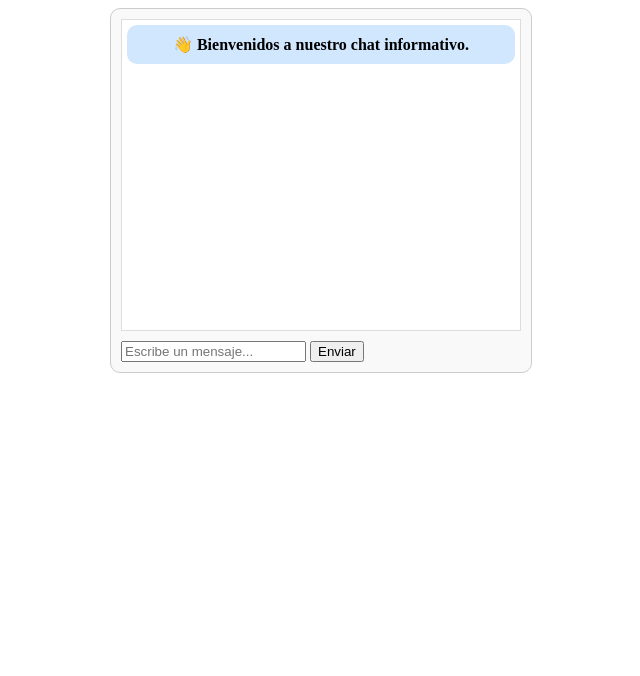
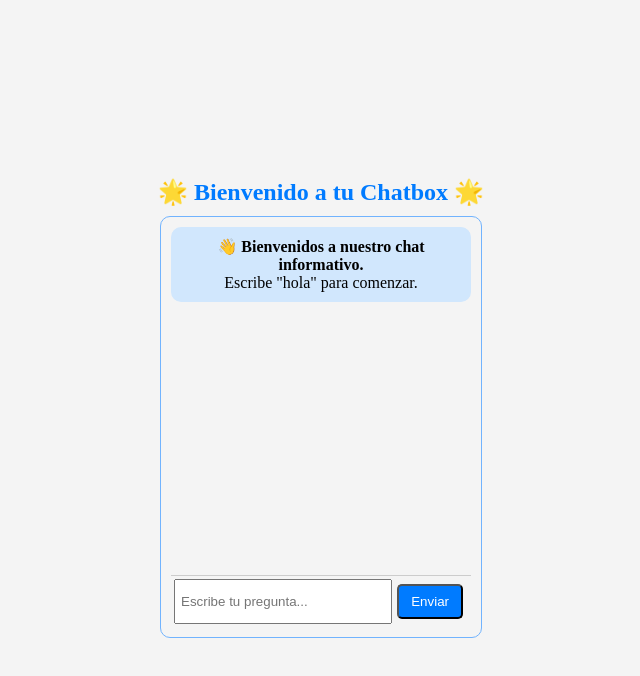
Before and after one commit to DiegoFerSuescun/ChatBox, a plain HTML site: page Chatbox.html in a window 1280 px wide. Shown: the whole page, without its empty margins (319-959 px from the left). Drawn offline with Linux system fonts and the light colour scheme.

Commit message:
update de preguntas en chatbox

```diff
--- a/Chatbox.html
+++ b/Chatbox.html
@@ -1,45 +1,95 @@
 <!DOCTYPE html>
 <html lang="es">
 <head>
-    <meta charset="UTF-8" />
-    <meta name="viewport" content="width=device-width, initial-scale=1.0" />
-    <title>Chat Informativo</title>
+    <meta charset="UTF-8">
+    <meta name="viewport" content="width=device-width, initial-scale=1.0">
+    <title>Chatbot con Preguntas</title>
     <style>
-      #chatContainer {
-        width: 400px;
-        margin: auto;
+        body {
+            display: flex;
+            display: flex;
+            justify-content: center;
+            align-items: center;
+            height: 100vh;
+            margin: 0;
+            background-color: #f4f4f4;
+        }
+        .chat-container {
+            width: 300px;
+            height: 400px;
             border: 1px solid #ccc;
+            display: flex;
+            flex-direction: column;
+            justify-content: space-between;
+            border-radius: 10px;
+            border-color: rgb(113, 179, 254);
             padding: 10px;
-        border-radius: 10px;
-        background-color: #f9f9f9;
         }
-      #messages {
-        height: 300px;
+        .messages {
+            flex-grow: 1;
             overflow-y: auto;
-        border: 1px solid #ddd;
+            border-bottom: 1px solid #ccc;
+            padding-bottom: 10px;
+        }
+        .input-area {
+            display: flex;
+            padding: 3px;
+        }
+        input {
+            flex-grow: 1;
             padding: 5px;
-        margin-bottom: 10px;
-        background: white;
+        }
+        button {
+            padding: 5px;
+            cursor: pointer;
         }
         .question {
-        color: blue;
+            display: block;
+            margin: 5px 0;
+            padding: 5px;
+            background-color: #f0f0f0;
+            border: 1px solid #ccc;
             cursor: pointer;
-        margin: 5px 0;
-      }
-      .question:hover {
-        text-decoration: underline;
         }
         .option {
             display: inline-block;
             margin: 5px;
-        padding: 5px 10px;
-        background-color: lightgray;
+            padding: 8px 12px;
+            background-color: #007bff;
+            color: white;
             border-radius: 5px;
             cursor: pointer;
+            text-align: center;
         }
         .option:hover {
-        background-color: gray;
+            background-color: #0056b3;
+        }
+        .welcome-title {
+            font-size: 24px;
+            font-weight: bold;
+            text-align: center;
+            color: #007bff;
+            margin-bottom: 10px;
+        }
+        .container {
+            display: flex;
+            flex-direction: column;
+            align-items: center;
+            justify-content: center;
+            height: 100vh;
+        }
+        .buttonsend{
+            display: inline-block;
+            margin: 5px;
+            padding: 8px 12px;
+            background-color: #007bff;
             color: white;
+            border-radius: 5px;
+            cursor: pointer;
+            text-align: center;
+        }
+        .buttonsend:hover{
+            background-color: #0056b3;
         }
     </style>
     <script async src="https://www.googletagmanager.com/gtag/js?id=G-GQHGSVRY5F"></script>
@@ -47,47 +97,43 @@
         window.dataLayer = window.dataLayer || [];
         function gtag(){dataLayer.push(arguments);}
         gtag('js', new Date());
-
         gtag('config', 'G-GQHGSVRY5F');
       </script>
 </head>
 <body>
-    <div id="chatContainer">
-      <div id="messages"></div>
-      <input type="text" id="userInput" placeholder="Escribe un mensaje..." />
-      <button onclick="sendMessage()">Enviar</button>
+    <div class="container">
+        <h1 class="welcome-title">🌟 Bienvenido a tu Chatbox 🌟</h1>
+        <div class="chat-container">
+            <div class="messages" id="messages"></div>
+            <div class="input-area">
+                <input type="text" id="userInput" placeholder="Escribe tu pregunta...">
+                <button onclick="sendMessage()" class="buttonsend">Enviar</button>
+            </div>
+        </div>
     </div>
 
 <script>
     const respuestas = {
-        "¿Qué es la Dermis Acelular Glicerolizada (DAG)?":
-          "Es un tejido biológico procesado que se obtiene a partir de la piel humana donada. Ha sido sometida a procesos de acelularización (eliminación de células para reducir el riesgo de rechazo inmunológico) y glicerolización (preservación en glicerol para mantener su estructura y funcionalidad). La DAG se utiliza en medicina regenerativa para tratar quemaduras, heridas crónicas y en cirugía reconstructiva.",
-        "¿Cuáles son los componentes de la DAG y cómo se obtiene?":
-          "Está compuesta principalmente por la matriz extracelular de la dermis, que incluye colágeno, elastina y otras proteínas estructurales.<br><br>Se obtiene a través de los siguientes pasos:<br>1. La piel es donada por individuos fallecidos que cumplen con los criterios de selección.<br>2. Se eliminan las células de la piel mediante procesos químicos y enzimáticos, dejando solo la matriz extracelular.<br>3. La matriz acelular se preserva en una solución de glicerol para mantener su integridad y funcionalidad.",
-        "¿En que consisten los procesos de glicerolización y acelularizacion?":
-          "-<strong>Acelularización:</strong> Es un proceso en el que se eliminan las células de la piel donada, dejando solo la matriz extracelular.<br> -<strong>Glicerolización</strong>: Es un método de preservación en el que la matriz acelular se sumerge en una solución de glicerol ",
-        "¿Cuáles son los usos clínicos de la DAG?":
-          "-Reconstrucción de quemaduras<br>-Reparación de heridas crónicas<br>- Cirugía reconstructiva<br>-Cirugía periodontal",
-        "¿En que reparaciones de heridas crónicas?":
-          "Se aplica en úlceras diabéticas o heridas que no cicatrizan, estimulando la formación de nuevo tejido.",
-        "¿Cómo se utiliza en la reconstrucción de quemaduras?":
-          ": Se coloca sobre la zona quemada para promover la regeneración de la piel y reducir la pérdida de líquidos",
-        "¿Cuál es su uso en la cirugía periodontal?":
-          "Ayuda a regenerar encías y tejidos de soporte en pacientes con enfermedades periodontales.",
-        "¿Cuáles son los beneficios?":
-          "-Reduce el riesgo de rechazo inmunológico<br>-Promueve la regeneración tisular.<br>-Es versátil en aplicaciones médicas.",
-        "¿Cuáles son riesgos de la DAG en cada aplicación?":
-          "Posibilidad de infección o reacción alérgica (aunque son poco frecuentes debido a los rigurosos controles de calidad).",
-        "¿Qué papel juegan los bancos de tejidos en la obtención y procesamiento de la DAG?":
-          "Los bancos de tejidos, como el Banco de Tejidos del IDCBIS en Colombia, son responsables de:<br>-Obtención: Recolectar piel de donantes fallecidos que cumplen con los criterios de selección.<br>-Procesamiento: Realizar los procesos de acelularización y glicerolización para preparar la DAG. <br>-Almacenamiento: Preservar los tejidos en condiciones óptimas para su uso clínico <br>-Distribución: Garantizar que los tejidos lleguen a los centros médicos que los necesitan",
-        "¿Cómo es el proceso de donación de piel?":
-          "<br>-Identificación del donante: Personas fallecidas que cumplen con los criterios médicos y legales. <br>-Extracción: La piel se extrae en un ambiente estéril y se envía al banco de tejidos.<br>-Procesamiento: La piel se somete a acelularización y glicerolización para convertirse en DAG.",
-        "¿Qué requisitos se necesitan para ser donante?":
-          "<br>-No tener enfermedades infecciosas como VIH, hepatitis B o C. <br>-No padecer cáncer o enfermedades degenerativas. <br> -Contar con el consentimiento familiar o haber manifestado en vida la voluntad de ser donante.",
-        "¿La donación de piel duele o afecta al donante?":
-          "No, la donación de piel se realiza después del fallecimiento, por lo que no causa dolor ni afecta al donante. Es un acto altruista que puede salvar vidas y mejorar la calidad de vida de muchas personas.",
-        "¿Puedo ser donante de piel en vida?":
-          "No, la donación de piel solo se realiza a partir de donantes fallecidos. Sin embargo, puedes manifestar en vida tu voluntad de ser donante y registrar tu decisión en el <strong>Registro Nacional de Donantes</strong>.",
+        "¿Qué es la Dermis Acelular Glicerolizada (DAG)?": "Es un tejido biológico procesado que se obtiene a partir de la piel humana donada. Ha sido sometida a procesos de acelularización (eliminación de células para reducir el riesgo de rechazo inmunológico) y glicerolización (preservación en glicerol para mantener su estructura y funcionalidad). La DAG se utiliza en medicina regenerativa para tratar quemaduras, heridas crónicas y en cirugía reconstructiva.",
+        "¿Cuáles son los componentes de la DAG y cómo se obtiene?": "Está compuesta principalmente por la matriz extracelular de la dermis, que incluye colágeno, elastina y otras proteínas estructurales.<br><br>Se obtiene a través de los siguientes pasos:<br>1. La piel es donada por individuos fallecidos que cumplen con los criterios de selección.<br>2. Se eliminan las células de la piel mediante procesos químicos y enzimáticos, dejando solo la matriz extracelular.<br>3. La matriz acelular se preserva en una solución de glicerol para mantener su integridad y funcionalidad.",
+        "¿En que consisten los procesos de glicerolización y acelularizacion?" : "-<strong>Acelularización:</strong> Es un proceso en el que se eliminan las células de la piel donada, dejando solo la matriz extracelular.<br> -<strong>Glicerolización</strong>: Es un método de preservación en el que la matriz acelular se sumerge en una solución de glicerol ",
+        "¿Cuáles son los usos clínicos de la DAG?": "-Reconstrucción de quemaduras<br>-Reparación de heridas crónicas<br>- Cirugía reconstructiva<br>-Cirugía periodontal",
+        "¿En que reparaciones de heridas crónicas?": "Se aplica en úlceras diabéticas o heridas que no cicatrizan, estimulando la formación de nuevo tejido.",
+        "¿Cómo se utiliza en la reconstrucción de quemaduras?" : ": Se coloca sobre la zona quemada para promover la regeneración de la piel y reducir la pérdida de líquidos",
+        "¿Cuál es su uso en la cirugía periodontal?": "Ayuda a regenerar encías y tejidos de soporte en pacientes con enfermedades periodontales.",
+        "¿Cuáles son los beneficios?": "-Reduce el riesgo de rechazo inmunológico<br>-Promueve la regeneración tisular.<br>-Es versátil en aplicaciones médicas.",
+        "¿Cuáles son riesgos de la DAG en cada aplicación?": "Posibilidad de infección o reacción alérgica (aunque son poco frecuentes debido a los rigurosos controles de calidad).",
+        "¿Qué papel juegan los bancos de tejidos en la obtención y procesamiento de la DAG?": "Los bancos de tejidos, como el Banco de Tejidos del IDCBIS en Colombia, son responsables de:<br>-Obtención: Recolectar piel de donantes fallecidos que cumplen con los criterios de selección.<br>-Procesamiento: Realizar los procesos de acelularización y glicerolización para preparar la DAG. <br>-Almacenamiento: Preservar los tejidos en condiciones óptimas para su uso clínico <br>-Distribución: Garantizar que los tejidos lleguen a los centros médicos que los necesitan",
+        "¿Cómo es el proceso de donación de piel?":"<br>-Identificación del donante: Personas fallecidas que cumplen con los criterios médicos y legales. <br>-Extracción: La piel se extrae en un ambiente estéril y se envía al banco de tejidos.<br>-Procesamiento: La piel se somete a acelularización y glicerolización para convertirse en DAG.",
+        "¿Qué requisitos se necesitan para ser donante?": "<br>-No tener enfermedades infecciosas como VIH, hepatitis B o C. <br>-No padecer cáncer o enfermedades degenerativas. <br> -Contar con el consentimiento familiar o haber manifestado en vida la voluntad de ser donante.",
+        "¿La donación de piel duele o afecta al donante?":"No, la donación de piel se realiza después del fallecimiento, por lo que no causa dolor ni afecta al donante. Es un acto altruista que puede salvar vidas y mejorar la calidad de vida de muchas personas.",
+        "¿Puedo ser donante de piel en vida?": "No, la donación de piel solo se realiza a partir de donantes fallecidos. Sin embargo, puedes manifestar en vida tu voluntad de ser donante y registrar tu decisión en el <strong>Registro Nacional de Donantes</strong>.",
+        "¿Cómo se asegura la esterilización del tejido sin afectar su estructura?": "Se utilizan métodos no térmicos como irradiación gamma o filtración estéril, los cuales eliminan agentes patógenos sin alterar significativamente la matriz extracelular del injerto.",
+        "¿Existen normas internacionales que regulen el intercambio de este tejido entre países?": "Sí. Organismos como la Organización Mundial de la Salud (OMS), la Asociación Americana de Bancos de Tejidos (AATB), y normativas europeas como la Directiva 2004/23/CE regulan el intercambio y aseguran la calidad y seguridad de los tejidos humanos.",
+        "¿Qué tan conocida es la donación de dermis entre la población general?": "Es poco conocida en comparación con la donación de órganos como riñones o corazón. Muchas personas no saben que se pueden donar tejidos como la piel, tendones o huesos.",
+        "¿Qué mitos o temores existen sobre la donación de piel o tejidos?": "Algunos creen que la donación de piel desfigura el cuerpo, lo cual no es cierto cuando se realiza correctamente. Otros temen que los tejidos sean mal utilizados o vendidos, lo cual está estrictamente regulado.",
+        "¿Cómo influye la religión o la cultura en la aceptación de este tipo de donación":"En algunas culturas o religiones existen reservas sobre la integridad del cuerpo tras la muerte, pero muchas tradiciones religiosas apoyan la donación si salva vidas o alivia el sufrimiento.",
+        "¿Cómo se mide la eficacia clínica del injerto una vez aplicado?":"Se observa la cicatrización, el tiempo de recuperación, la integración del injerto, la ausencia de infección, y la funcionalidad de la zona tratada."
     };
 
     let saludoMostrado = false;
@@ -101,7 +147,7 @@
 
         messageBox.innerHTML += `<p><strong>Tú:</strong> ${text}</p>`;
 
-        if (!saludoMostrado && text.toLowerCase().includes("hola")) {
+        if (!saludoMostrado && text.toLowerCase() === "hola") {
             saludoMostrado = true;
             messageBox.innerHTML += `<p><strong>Bot:</strong> ¡Hola! ¿Cómo estás? ¿En qué puedo ayudarte?</p>`;
             mostrarPreguntas();
@@ -123,9 +169,8 @@
 
     function mostrarPreguntas() {
         const messageBox = document.getElementById("messages");
-        messageBox.innerHTML +=
-          "<p><strong>Bot:</strong> Puedes elegir una de estas preguntas:</p>";
-        Object.keys(respuestas).forEach((pregunta) => {
+        messageBox.innerHTML += "<p><strong>Bot:</strong> Puedes elegir una de estas preguntas:</p>";
+        Object.keys(respuestas).forEach(pregunta => {
             messageBox.innerHTML += `<p class='question' onclick='sendMessage("${pregunta}")'>${pregunta}</p>`;
         });
         messageBox.scrollTop = messageBox.scrollHeight;
@@ -133,29 +178,27 @@
 
     function mostrarOpciones() {
         const messageBox = document.getElementById("messages");
-        messageBox.innerHTML +=
-          "<p><strong>Bot:</strong> ¿Deseas saber algo más?</p>";
+        messageBox.innerHTML += "<p><strong>Bot:</strong> ¿Deseas saber algo más?</p>";
         messageBox.innerHTML += `<span class='option' onclick='sendMessage("Sí")'>Sí</span>`;
         messageBox.innerHTML += `<span class='option' onclick='sendMessage("No")'>No</span>`;
         messageBox.scrollTop = messageBox.scrollHeight;
     }
-
-      document
-        .getElementById("userInput")
-        .addEventListener("keydown", function (event) {
+    document.getElementById("userInput").addEventListener("keydown", function(event) {
     if (event.key === "Enter") {
         sendMessage();
     }
 });
-
-      window.onload = function () {
+</script>
+<script>
+    window.onload = function() {
     const messageBox = document.getElementById("messages");
     messageBox.innerHTML += `
         <div style="background-color: #d1e7fd; padding: 10px; border-radius: 10px; text-align: center;">
-                    <strong>👋 Bienvenidos a nuestro chat informativo.</strong>
-                </div>
-            `;
+            <strong>👋 Bienvenidos a nuestro chat informativo.</strong><br>
+            Escribe "hola" para comenzar.
+        </div>`;
 };
 </script>
+
 </body>
 </html>
```
Lines whose indentation alone changed are shown as unchanged.
